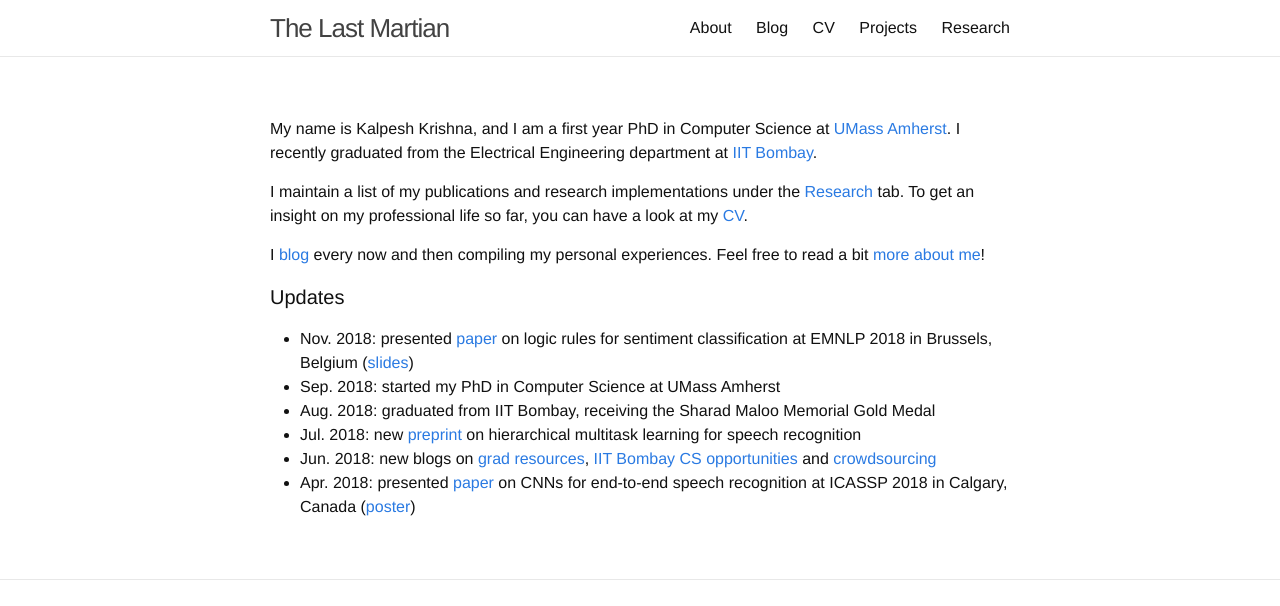
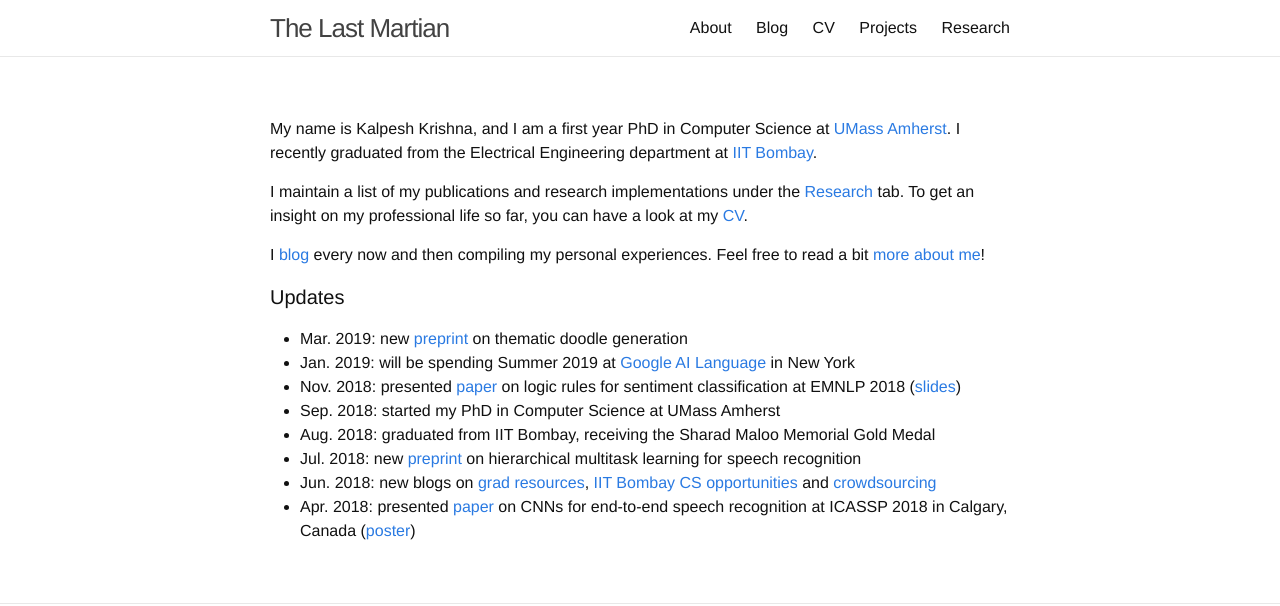
Before and after one commit to martiansideofthemoon/martiansideofthemoon.github.io, a Jekyll site: the page built from index.md, in a window 1280 px wide, cut to the strip 0-606 px from the top of the page. Built offline with Jekyll 4.4.1, drawn with Linux system fonts in a browser that asks for light colours; comment, search, counter and statistics services are not loaded.

```diff
--- a/index.md
+++ b/index.md
@@ -11,7 +11,9 @@ I [blog]({{ site.url }}/archive) every now and then compiling my personal experi
 
 #### Updates
 
-* Nov. 2018: presented [paper](https://arxiv.org/abs/1808.07733) on logic rules for sentiment classification at EMNLP 2018 in Brussels, Belgium ([slides]({{ site.url }}/assets/emnlp-2018.pdf))
+* Mar. 2019: new [preprint](https://arxiv.org/abs/1903.07820) on thematic doodle generation
+* Jan. 2019: will be spending Summer 2019 at [Google AI Language](https://ai.google/research/teams/language/) in New York
+* Nov. 2018: presented [paper](https://arxiv.org/abs/1808.07733) on logic rules for sentiment classification at EMNLP 2018 ([slides]({{ site.url }}/assets/emnlp-2018.pdf))
 * Sep. 2018: started my PhD in Computer Science at UMass Amherst
 * Aug. 2018: graduated from IIT Bombay, receiving the Sharad Maloo Memorial Gold Medal
 * Jul. 2018: new [preprint](https://arxiv.org/abs/1807.06234) on hierarchical multitask learning for speech recognition
```
Also changed, not shown: _pages/research.md (+3 -0 lines).
